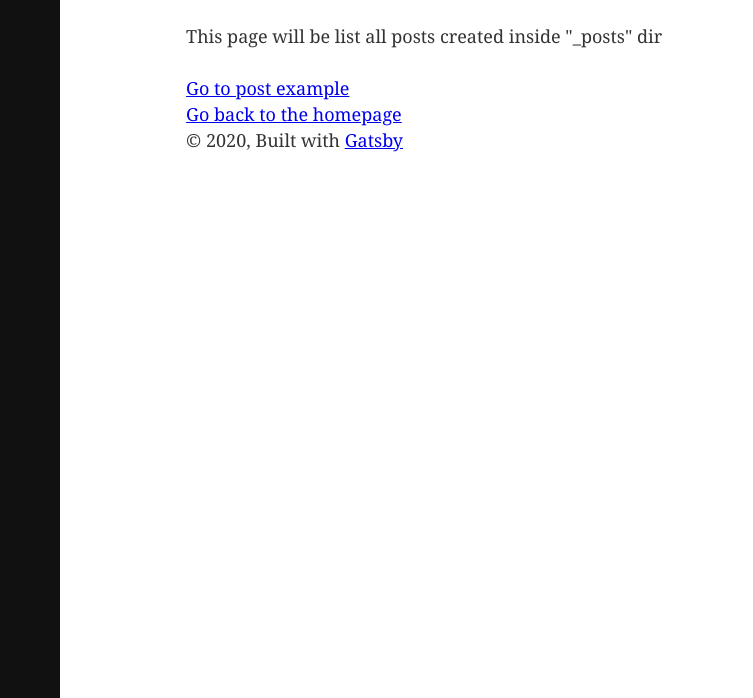
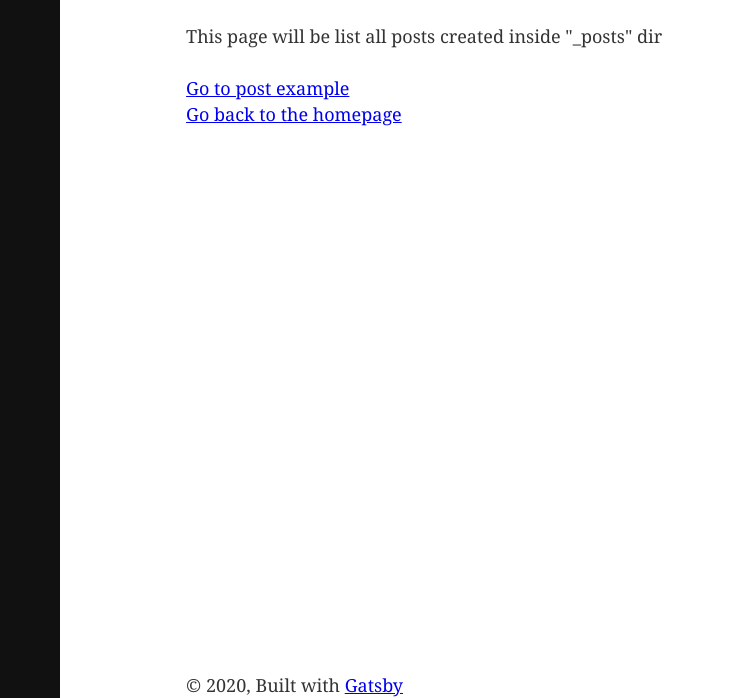
Before and after one commit to sourcevortex/sourcevortex-gatsby-template, a Gatsby site: page /Blog in a window 1280 px wide. Shown: the part 102-800 px from the top of the page, without its empty margins (0-753 px from the left). Built offline with nearby package versions, Linux system fonts and the light colour scheme; Gatsby itself is replaced by a stand-in of ours.

Commit message:
Some changes in DefaultLayout

```diff
--- a/src/components/DefaultLayout/DefaultLayout.tsx
+++ b/src/components/DefaultLayout/DefaultLayout.tsx
@@ -3,7 +3,7 @@ import PropTypes from 'prop-types'
 import './layout.css'
 
 import { Sidebar } from '@Component/Sidebar'
-import { StyledContainer } from './DefaultLayoutStyles'
+import { StyledContainer, StyledFooter } from './DefaultLayoutStyles'
 
 const DefaultLayout: React.FC = ({ children }) => {
   return (
@@ -11,11 +11,11 @@ const DefaultLayout: React.FC = ({ children }) => {
       <Sidebar />
       <StyledContainer>
         <main>{children}</main>
-        <footer>
+        <StyledFooter>
           © {new Date().getFullYear()}, Built with
           {` `}
           <a href="https://www.gatsbyjs.org">Gatsby</a>
-        </footer>
+        </StyledFooter>
       </StyledContainer>
     </>
   )
--- a/src/components/DefaultLayout/DefaultLayoutStyles.ts
+++ b/src/components/DefaultLayout/DefaultLayoutStyles.ts
@@ -1,7 +1,13 @@
 import styled from 'styled-components'
 
 export const StyledContainer = styled.div`
+  height: 100vh;
   margin: 0 auto;
   max-width: 960px;
   padding: 3rem 1.45rem;
 `
+
+export const StyledFooter = styled.footer`
+  position: absolute;
+  bottom: 0;
+`
```
